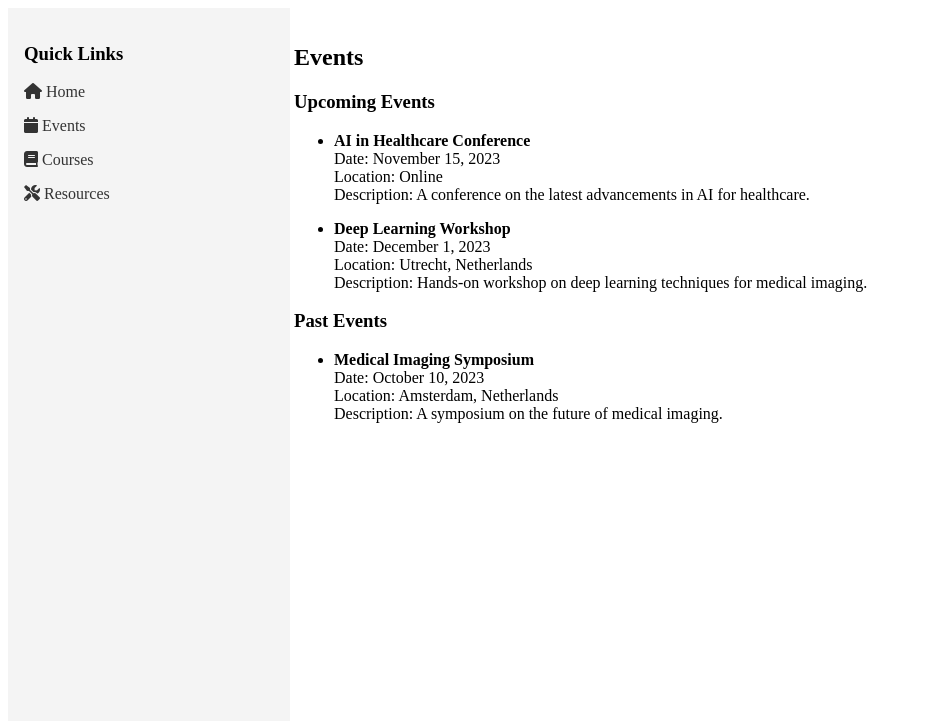
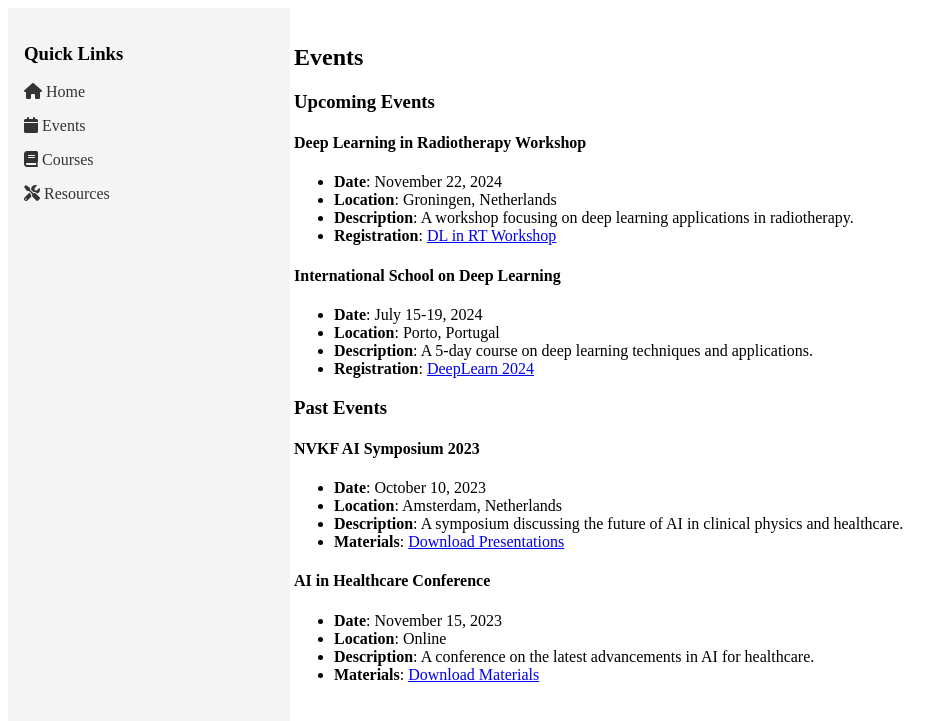
Before and after one commit to NVKF-nl/Kennisplatform-AI, a Jekyll site: the page built from events.md, in a window 1280 px wide. Shown: the top 721 px of the page, without its empty margins (0-942 px from the left). Built offline with Jekyll 4.4.1, drawn with Linux system fonts in a browser that asks for light colours.

Commit message:
Update events.md

```diff
--- a/events.md
+++ b/events.md
@@ -6,18 +6,29 @@ title: Events
 ## Events
 
 ### Upcoming Events
-- **AI in Healthcare Conference**
-  Date: November 15, 2023
-  Location: Online
-  Description: A conference on the latest advancements in AI for healthcare.
 
-- **Deep Learning Workshop**
-  Date: December 1, 2023
-  Location: Utrecht, Netherlands
-  Description: Hands-on workshop on deep learning techniques for medical imaging.
+#### Deep Learning in Radiotherapy Workshop
+- **Date**: November 22, 2024
+- **Location**: Groningen, Netherlands
+- **Description**: A workshop focusing on deep learning applications in radiotherapy.
+- **Registration**: [DL in RT Workshop](http://www.dlinrt.org/)
+
+#### International School on Deep Learning
+- **Date**: July 15-19, 2024
+- **Location**: Porto, Portugal
+- **Description**: A 5-day course on deep learning techniques and applications.
+- **Registration**: [DeepLearn 2024](https://deeplearn.irdta.eu/2024/)
 
 ### Past Events
-- **Medical Imaging Symposium**
-  Date: October 10, 2023
-  Location: Amsterdam, Netherlands
-  Description: A symposium on the future of medical imaging.
+
+#### NVKF AI Symposium 2023
+- **Date**: October 10, 2023
+- **Location**: Amsterdam, Netherlands
+- **Description**: A symposium discussing the future of AI in clinical physics and healthcare.
+- **Materials**: [Download Presentations](https://example.com)
+
+#### AI in Healthcare Conference
+- **Date**: November 15, 2023
+- **Location**: Online
+- **Description**: A conference on the latest advancements in AI for healthcare.
+- **Materials**: [Download Materials](https://example.com)
```
